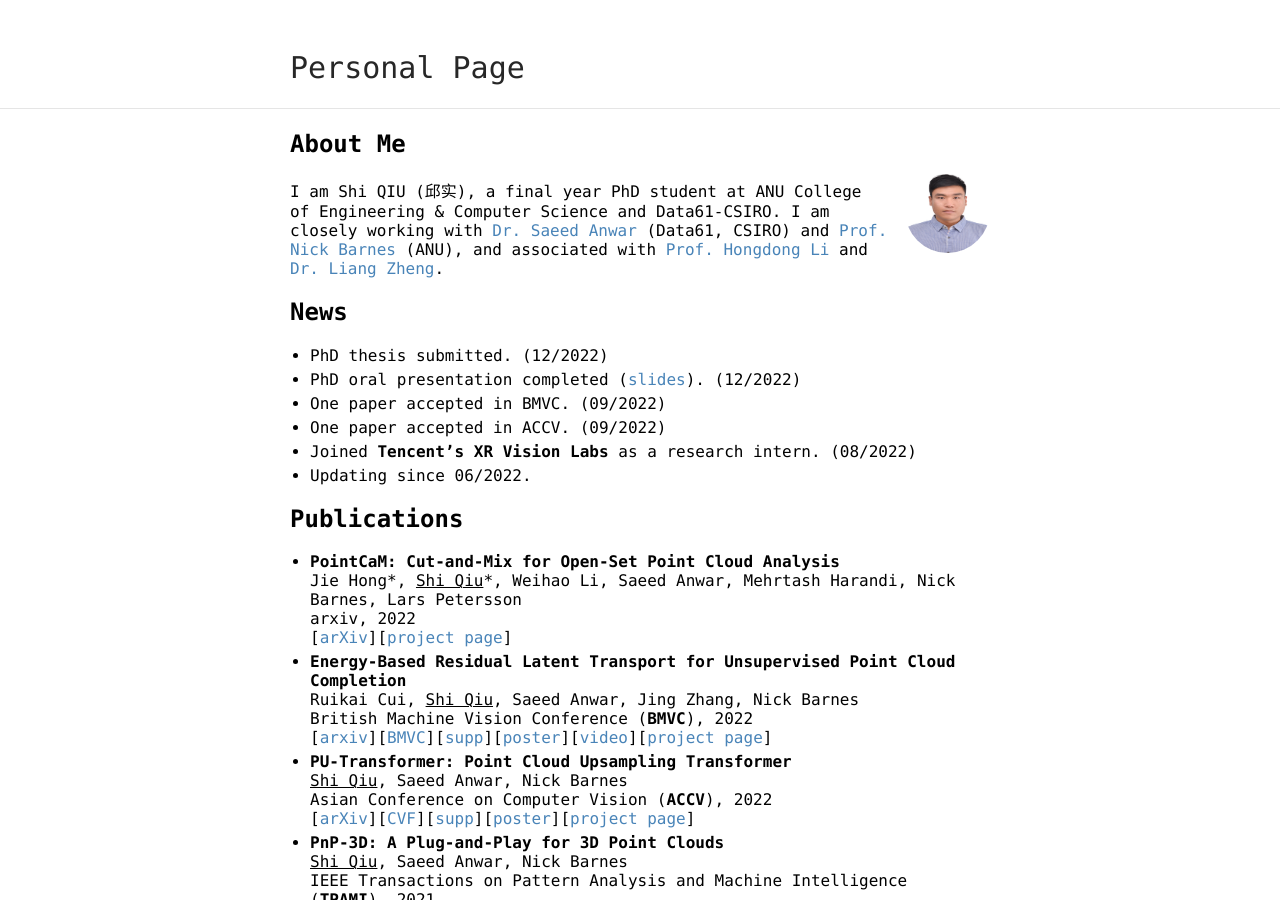
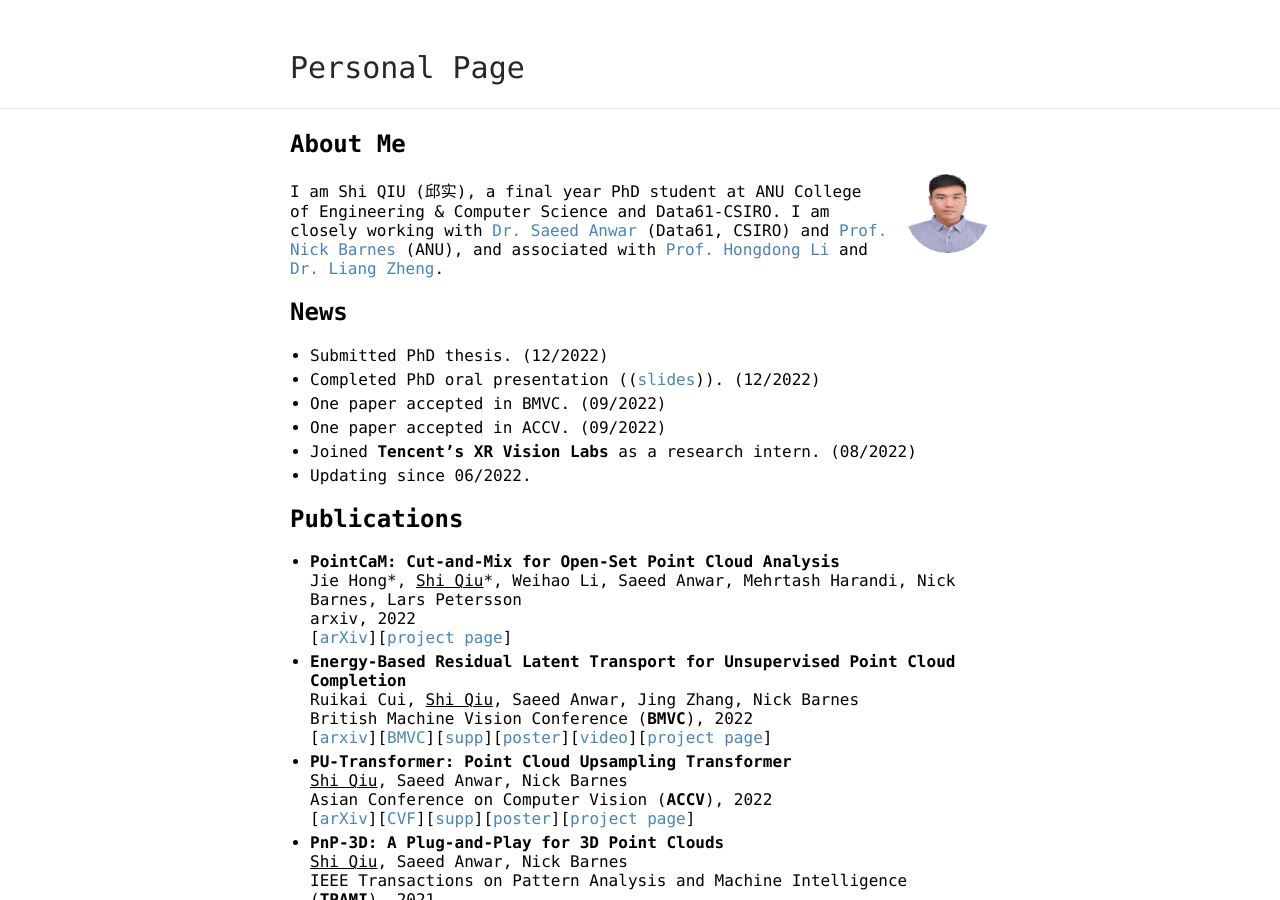
Before and after one commit to ShiQiu0419/ShiQiu0419.github.io, a Jekyll site: the page built from index.md, in a window 1280 px wide and 900 px high. Built offline with Jekyll 4.4.1, drawn with Linux system fonts in a browser that asks for light colours; our own code applies the rules of GitHub Pages for plain Markdown files.

```diff
--- a/index.md
+++ b/index.md
@@ -8,8 +8,8 @@ layout: default
 I am Shi QIU (邱实), a final year PhD student at ANU College of Engineering & Computer Science and Data61-CSIRO. I am closely working with [Dr. Saeed Anwar](https://saeed-anwar.github.io/) (Data61, CSIRO) and [Prof. Nick Barnes](http://users.cecs.anu.edu.au/~nmb/) (ANU), and associated with [Prof. Hongdong Li](http://users.cecs.anu.edu.au/~hongdong/) and [Dr. Liang Zheng](https://zheng-lab.cecs.anu.edu.au/index.html).
 
 ## News
-* PhD thesis submitted. (12/2022)
-* PhD oral presentation completed ([slides](https://drive.google.com/file/d/1s5WA7QUt-KPXTKrVfX8OfKB_EPONPWlh/view?usp=sharing)). (12/2022)
+* Submitted PhD thesis. (12/2022)
+* Completed PhD oral presentation (([slides](https://drive.google.com/file/d/1s5WA7QUt-KPXTKrVfX8OfKB_EPONPWlh/view?usp=sharing))). (12/2022)
 * One paper accepted in BMVC. (09/2022)
 * One paper accepted in ACCV. (09/2022)
 * Joined **Tencent's XR Vision Labs** as a research intern. (08/2022)
```
